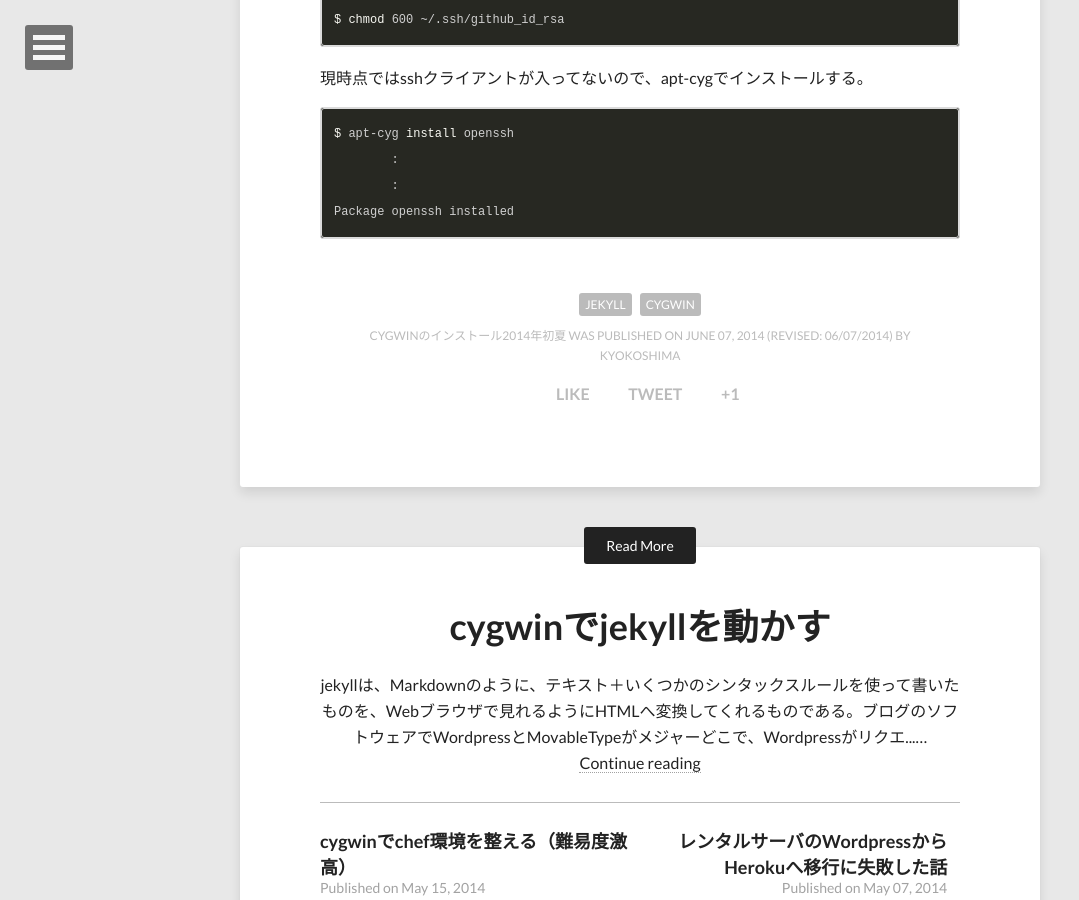
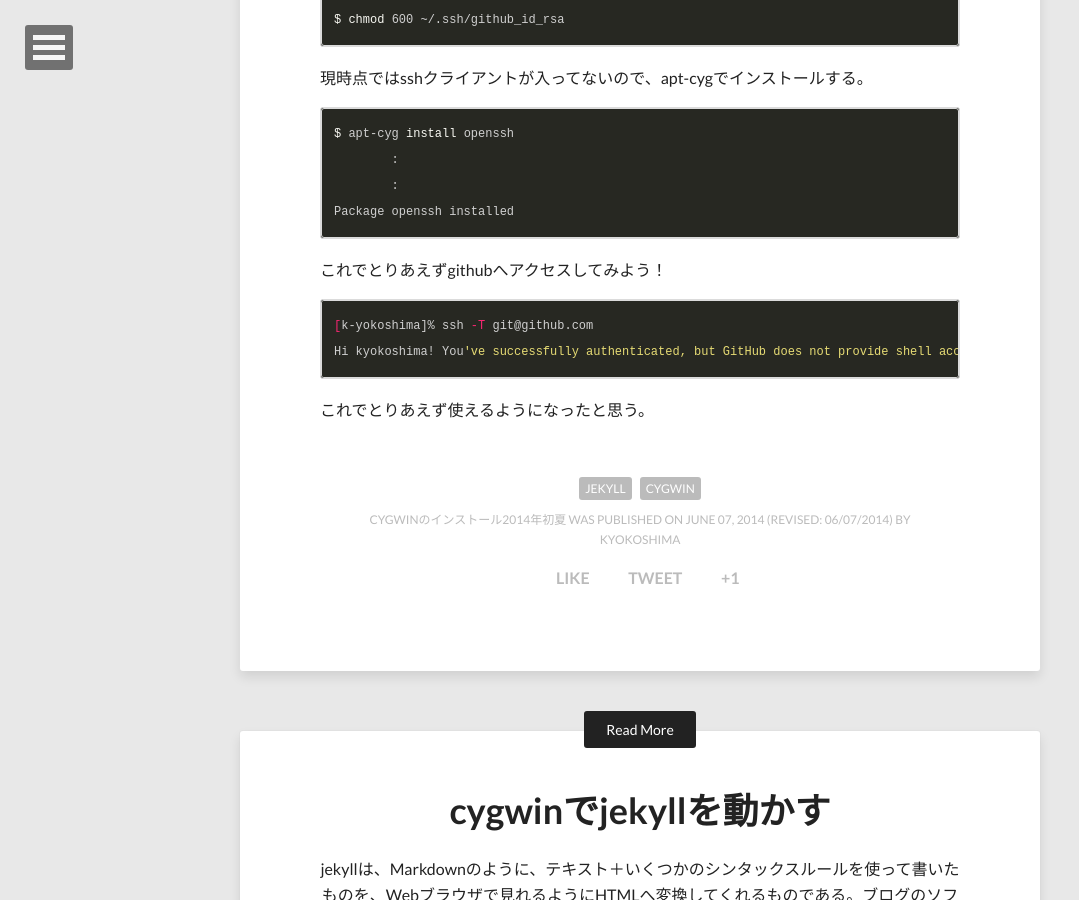
Before and after one commit to tmpla/tmpla.github.io, a Jekyll site: the page built from _posts/2014-06-07-cygwin-install.md, in a window 1280 px wide and 900 px high, scrolled down 2872 px. Shown: the whole window, without its empty margins (0-1079 px from the left). Built offline with Jekyll 4.4.1, drawn with Linux system fonts in a browser that asks for light colours; nearby versions of some CDN libraries; Markdown is read by kramdown in place of the engine named in the settings.

Commit message:
change cygwin-install post

```diff
--- a/_posts/2014-06-07-cygwin-install.md
+++ b/_posts/2014-06-07-cygwin-install.md
@@ -112,3 +112,12 @@ $ apt-cyg install openssh
 	:
 Package openssh installed
 ~~~
+
+これでとりあえずgithubへアクセスしてみよう！
+
+~~~ bash
+[k-yokoshima]% ssh -T git@github.com
+Hi kyokoshima! You've successfully authenticated, but GitHub does not provide shell access.
+~~~
+
+これでとりあえず使えるようになったと思う。
```
